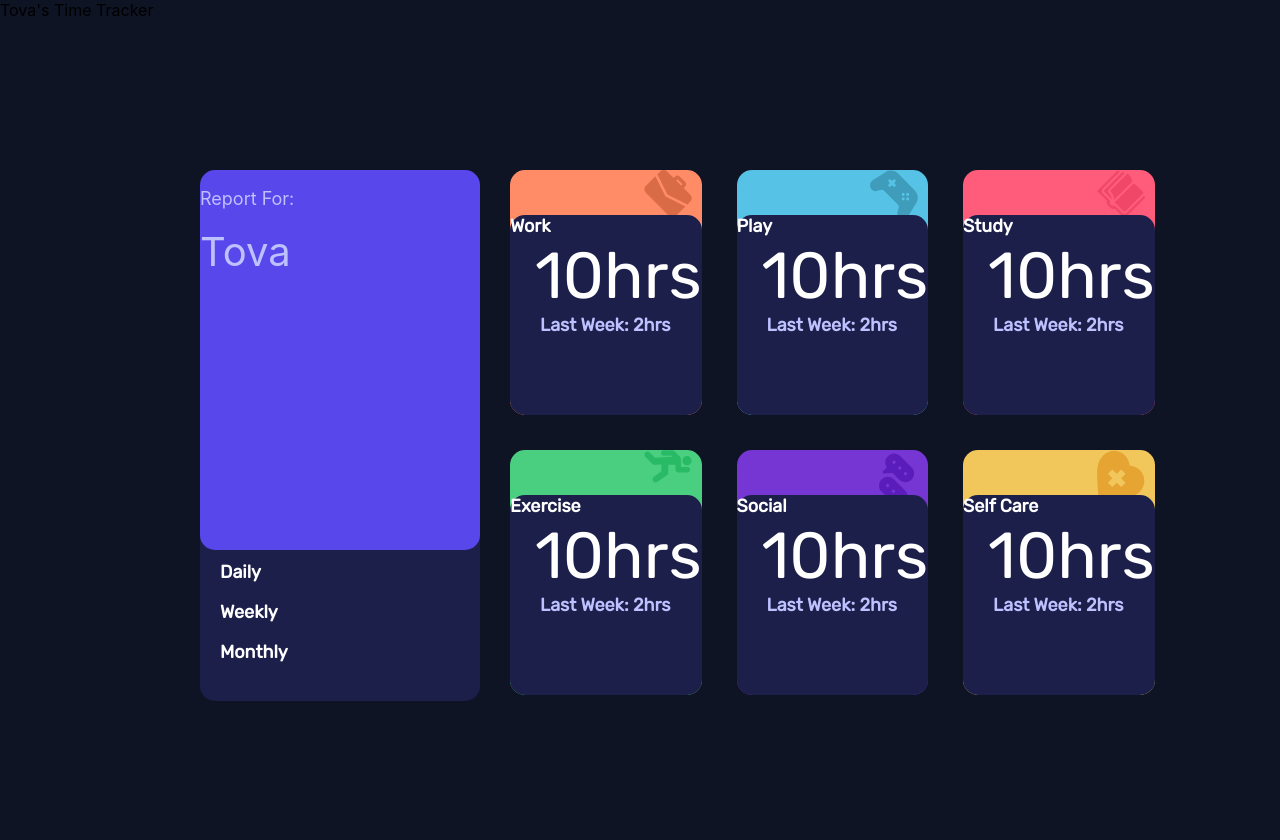
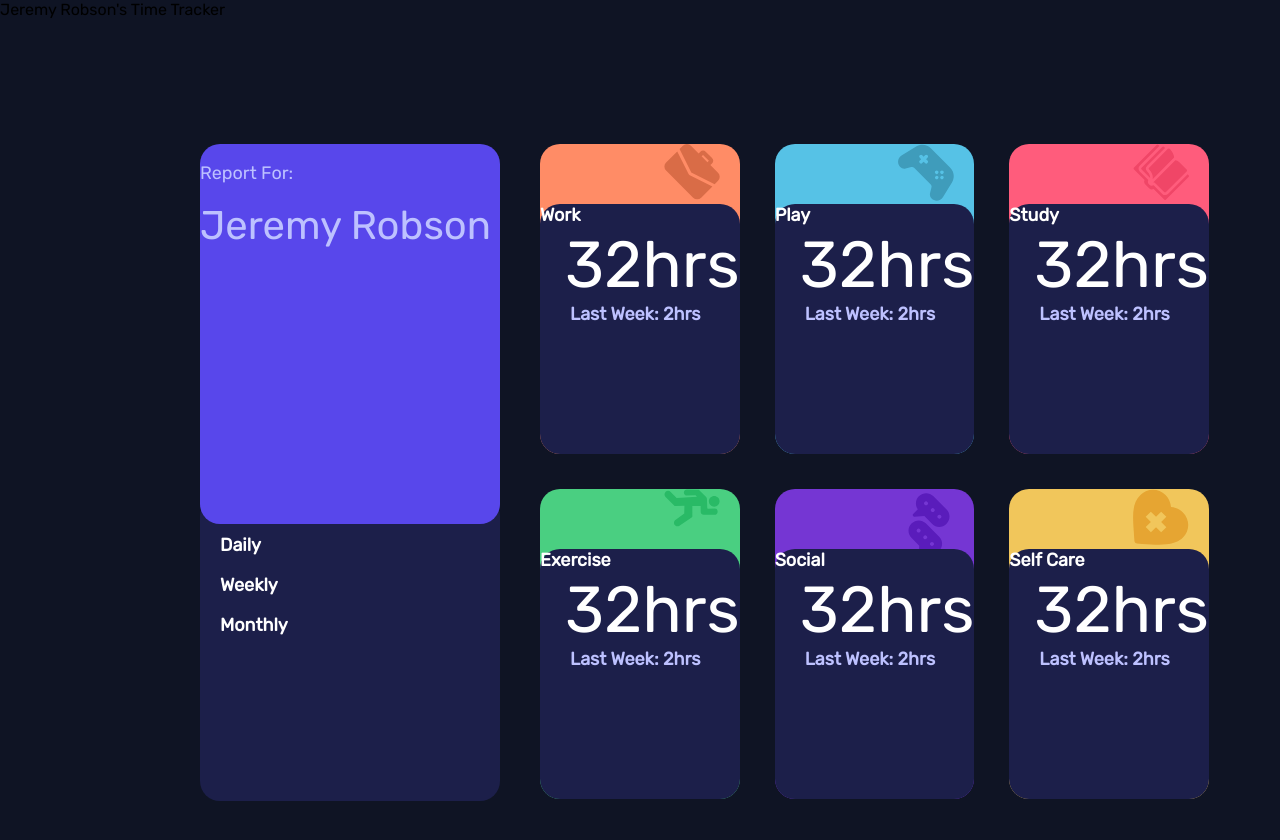
Before and after one commit to tova-moskowitz/time-tracker, a React (Create React App) app: page / in a window 1280 px wide. Shown: the top 840 px of the page. Built offline with nearby package versions, Linux system fonts and the light colour scheme.

Commit message:
tweak styling for cards to match design better

```diff
--- a/src/App.js
+++ b/src/App.js
@@ -13,7 +13,7 @@ import {
 } from "./components/Icons";
 
 function App() {
-  const [user, setUser] = useState("Tova");
+  const [user, setUser] = useState("Jeremy Robson");
   const icons = {
     Work: WorkIcon,
     Play: PlayIcon,
--- a/src/components/Card.js
+++ b/src/components/Card.js
@@ -13,7 +13,7 @@ function Card({ title, iconComponent }) {
       <div className="title">
         {title}
         <div className="hours">
-          <p className="currentHours">10hrs</p>
+          <p className="currentHours">32hrs</p>
           <p className="previousHours">Last Week: 2hrs</p>
         </div>
       </div>
@@ -22,6 +22,3 @@ function Card({ title, iconComponent }) {
 }
 
 export default Card;
-
-//card will have 2 divs, one on top of the other
-//icon card with have background color + icon
--- a/src/style/App.css
+++ b/src/style/App.css
@@ -13,21 +13,22 @@
   --desaturated-blue: hsl(235, 45%, 61%);
   --pale-blue: hsl(236, 100%, 87%);
   --font-card-titles: 18px;
-  --icon-card-width: 300px;
+  /* --icon-card-width: 30px; */
   --icon-card-height: 100px;
-  --title-card-height: 200px;
-  --icon-card-border-radius: 15px;
+  --title-card-height: 250px;
+  --icon-card-border-radius: 20px;
 }
 
 body {
   background: var(--very-dark-blue);
   height: 100%;
+  font-family: Rubik;
 }
 
 .wrapper {
   display: grid;
-  grid-template-columns: 280px 1fr;
-  margin: 150px 200px;
+  grid-template-columns: 300px 1fr;
+  margin: 125px 200px;
 }
 
 .profileCard {
@@ -54,10 +55,11 @@ body {
   text-align: left;
   padding: 20px;
   border-radius: var(--icon-card-border-radius);
+  height: 265px;
 }
 
 .cards {
-  margin-left: 30px;
+  margin-left: 40px;
   display: grid;
   grid-template-columns: repeat(3, 1fr);
   gap: 35px;
@@ -80,10 +82,9 @@ body {
 }
 
 .icon img {
-  width: 25%;
+  width: 28%;
   position: absolute;
-  top: 0;
-  right: 10px;
+  right: 20px;
 }
 
 .currentHours {
@@ -102,7 +103,7 @@ body {
   border-radius: var(--icon-card-border-radius);
   height: var(--title-card-height);
   background: var(--dark-blue);
-  margin-top: 45px;
+  margin-top: 60px;
   position: relative;
   z-index: 1;
 }
```
